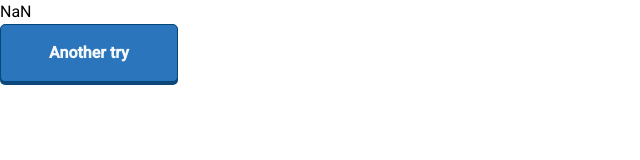
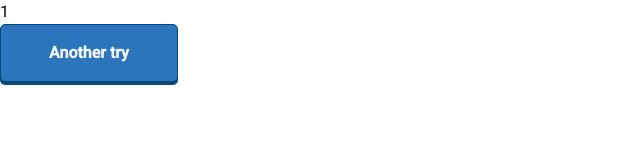
Before and after one commit to nunez-adrian/poke_quiz, an Angular app: page /victory in a window 1280 px wide. Shown: the top 160 px of the page, without its empty margins (0-640 px from the left). Built offline with nearby package versions, Linux system fonts and the light colour scheme.

Commit message:
feat: score service

```diff
--- a/src/app/components/victory/victory.component.html
+++ b/src/app/components/victory/victory.component.html
@@ -1,4 +1,4 @@
-<p>{{victories}}</p>
+<p>{{victories.getScore$()}}</p>
 
 <button (click)="goToChoiceSelector()">
     Another try
--- a/src/app/components/victory/victory.component.ts
+++ b/src/app/components/victory/victory.component.ts
@@ -1,5 +1,6 @@
-import { Component, EventEmitter, OnInit, Output } from '@angular/core';
+import { Component, inject, OnInit } from '@angular/core';
 import { Router } from '@angular/router';
+import { ScoreService } from '../../services/score/score.service';
 
 @Component({
   selector: 'app-victory',
@@ -11,11 +12,11 @@ import { Router } from '@angular/router';
 export class VictoryComponent implements OnInit {
   constructor(private router: Router) {}
 
-  victories = 0;
+  victories = inject(ScoreService);
 
+  // Cada vez que dibujamos este componente, sumamos uno a la victoria
   ngOnInit() {
-    localStorage.setItem('victories', Number(localStorage.getItem('victories')) + this.router.lastSuccessfulNavigation?.extras.state?.['victories']);
-    this.victories = Number(localStorage.getItem('victories'));
+    this.victories.setScore$();
   }
 
   goToChoiceSelector() {
--- /dev/null
+++ b/src/app/services/score/score.service.ts
@@ -0,0 +1,31 @@
+import { Injectable } from '@angular/core';
+
+// Servicio totalmente innecesario para sumar +1 o resetear el contador de victorias, pero queda más limpio y asi practico un poco más
+@Injectable({
+  providedIn: 'root'
+})
+export class ScoreService {
+
+  /**
+   * Suma +1 al contador de victorias
+   */
+  setScore$() {
+    localStorage.setItem('victories', (Number(localStorage.getItem('victories')) + 1).toString());
+  }
+
+  /**
+   * Resetea el contador de victorias
+   */
+  resetScore$() {
+    localStorage.setItem('victories', (0).toString());
+  }
+
+  /**
+   * Devuelve el contador de victorias
+   *
+   * @returns string
+   */
+  getScore$() {
+    return localStorage.getItem('victories');
+  }
+}
```
Also changed, not shown: 1 other file (tests, documents, lock files or other folders).
